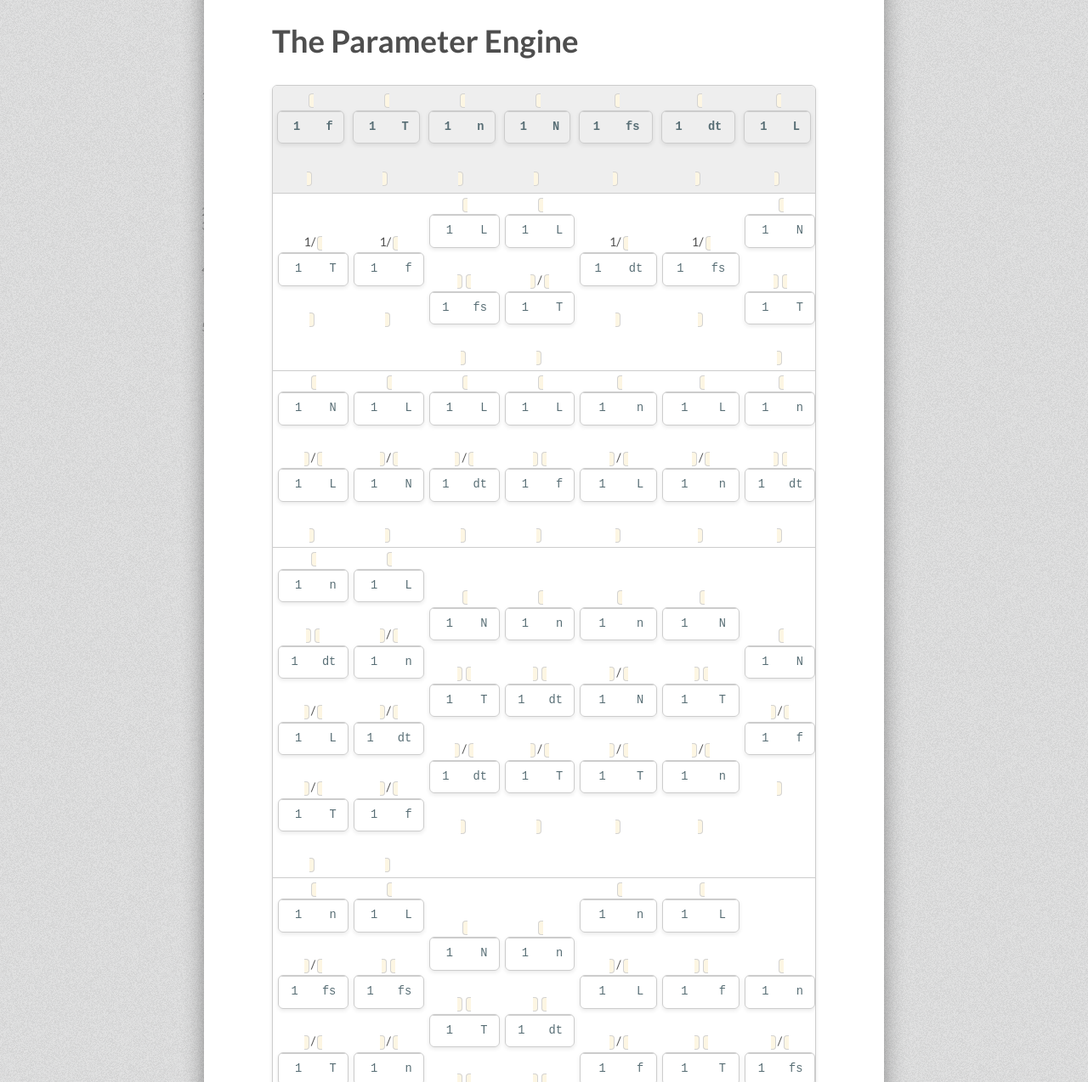
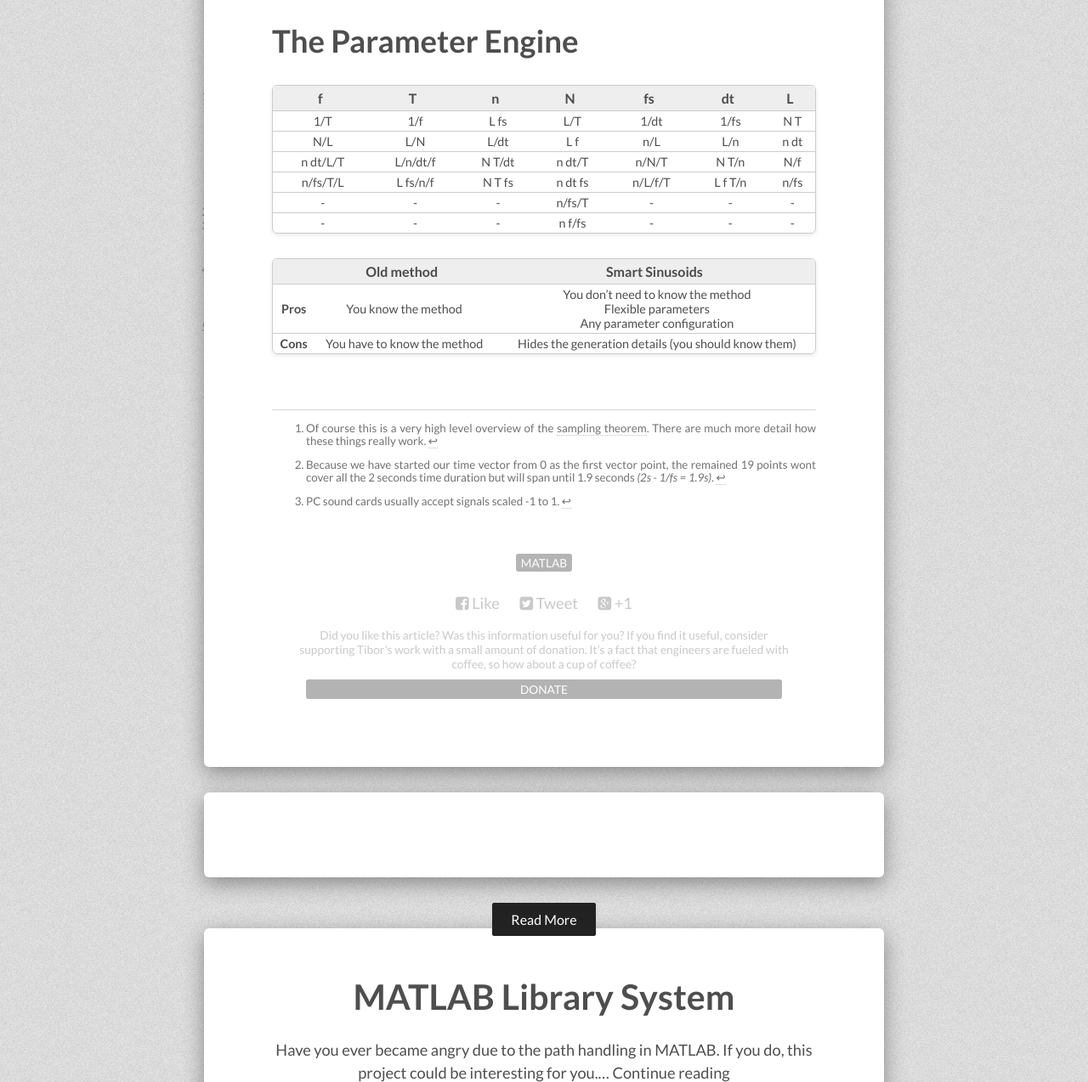
Before and after one commit to tiborsimon/tiborsimon.github.io, a Jekyll site: the page built from _posts/2015-05-28-smart-sinusoids.md, in a window 1280 px wide and 1400 px high, scrolled down 15172 px, cut to the strip 126-1400 px from the top of the window. Shown: the whole strip at 85% size. Built offline with Jekyll 4.4.1, drawn with Linux system fonts in a browser that asks for light colours; nearby versions of some CDN libraries; comment, search, counter and statistics services are not loaded; some of the changed text lies outside the part shown.

Commit message:
Article update

```diff
--- a/_posts/2015-05-28-smart-sinusoids.md
+++ b/_posts/2015-05-28-smart-sinusoids.md
@@ -226,14 +226,14 @@ Since MATLAB's plotting functions expects the x vector first, __Smart Sinusoids_
 
 # The Parameter Engine
 
-| `f`   | `T`   | `n`   | `N`   | `fs`  | `dt`  | `L`   |
+| f   | T   | n   | N   | fs  | dt  | L   |
 |:---:|:---:|:---:|:---:|:---:|:---:|:---:|
-| 1/`T` | 1/`f` | `L` `fs` | `L`/`T` | 1/`dt` | 1/`fs` | `N` `T` |
-| `N`/`L` | `L`/`N` | `L`/`dt` | `L` `f` | `n`/`L` | `L`/`n` | `n` `dt` |
-| `n` `dt`/`L`/`T` | `L`/`n`/`dt`/`f` | `N` `T`/`dt` | `n` `dt`/`T` | `n`/`N`/`T` | `N` `T`/`n` | `N`/`f` |
-| `n`/`fs`/`T`/`L` | `L` `fs`/`n`/`f` | `N` `T` `fs` | `n` `dt` `fs` | `n`/`L`/`f`/`T` | `L` `f` `T`/`n` | `n`/`fs` |
-| - | - | - | `n`/`fs`/`T` | - | - | - |
-| - | - | - | `n` `f`/`fs` | - | - | - |
+| 1/T | 1/f | L fs | L/T | 1/dt | 1/fs | N T |
+| N/L | L/N | L/dt | L f | n/L | L/n | n dt |
+| n dt/L/T | L/n/dt/f | N T/dt | n dt/T | n/N/T | N T/n | N/f |
+| n/fs/T/L | L fs/n/f | N T fs | n dt fs | n/L/f/T | L f T/n | n/fs |
+| - | - | - | n/fs/T | - | - | - |
+| - | - | - | n f/fs | - | - | - |
 
 
 
```
